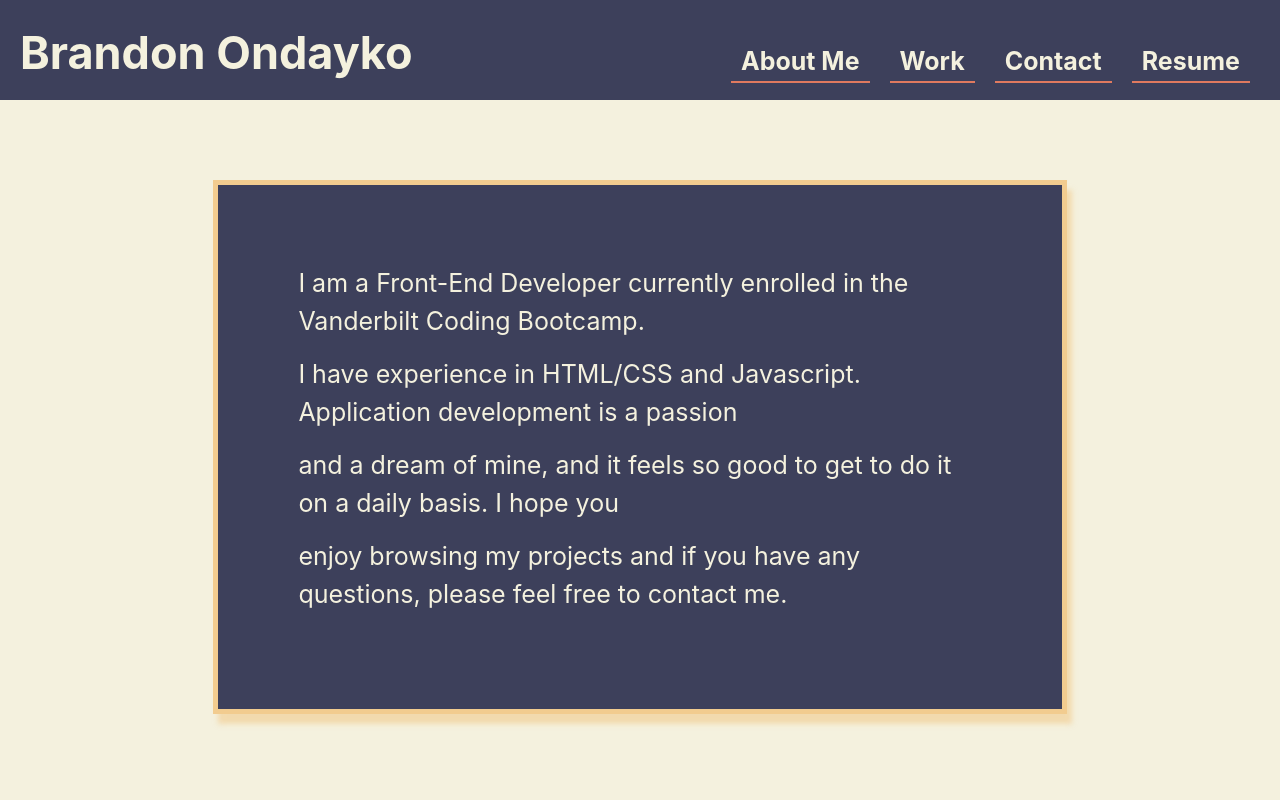
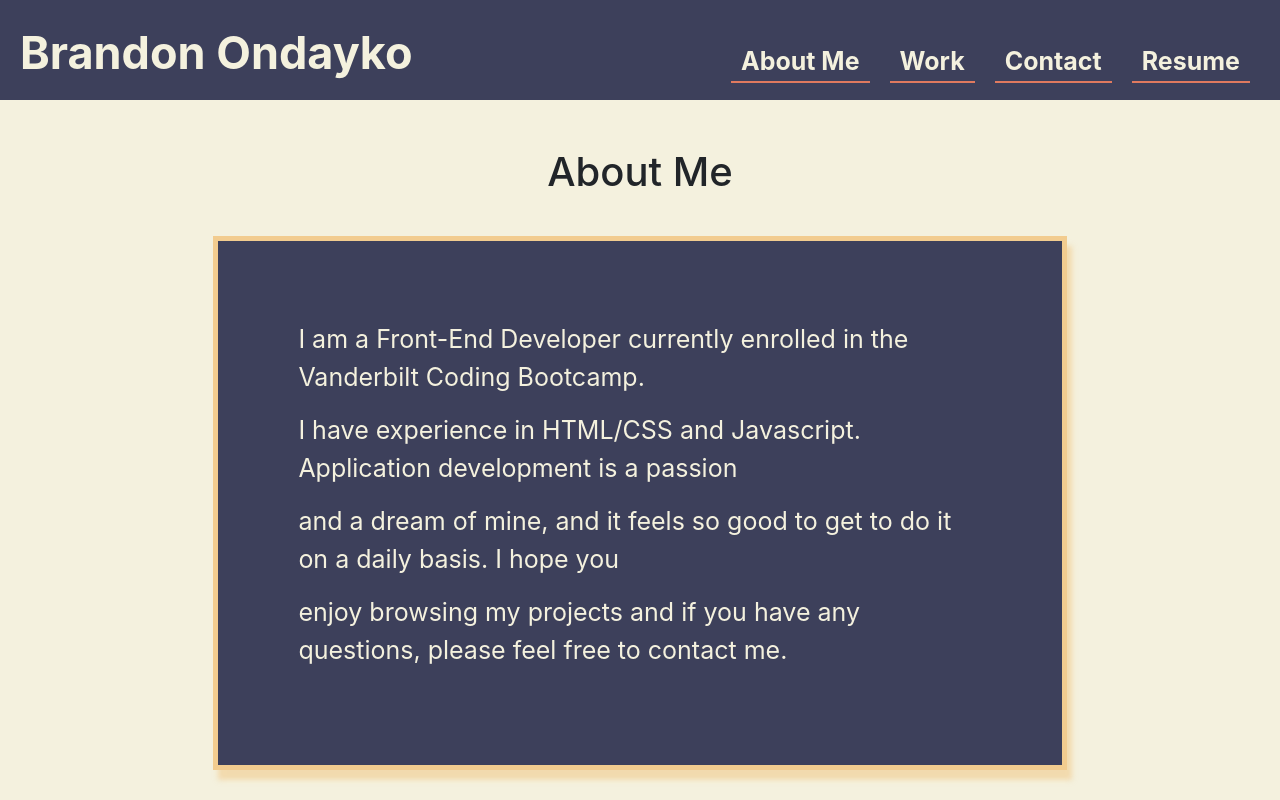
Before and after one commit to Ondayko14/React-Portfolio, a React (Create React App) app in the folder react-portfolio/: page / in a window 1280 px wide. Shown: the top 800 px of the page. Built offline with nearby package versions, Linux system fonts and the light colour scheme.

Commit message:
started an ABOUT ME header

```diff
--- a/react-portfolio/src/App.css
+++ b/react-portfolio/src/App.css
@@ -120,11 +120,15 @@ footer a {
 
 /* About Me */
 .about-me-container {
-  margin-top: 5rem;
+  margin-top: 2rem;
   width: 100%;
   display: flex;
   justify-content: center;
   align-items: center;
+  flex-direction: column;
+}
+.about-me-container h1 {
+  padding: 1rem 0 2rem;
 }
 
 .about-me-wrapper {
--- a/react-portfolio/src/components/about/index.jsx
+++ b/react-portfolio/src/components/about/index.jsx
@@ -3,6 +3,7 @@ import React from 'react';
 function About() {
   return (
     <div class="about-me-container">
+      <h1>About Me</h1>
       <article class="about-me-wrapper" id="About">
           <p>I am a Front-End Developer currently enrolled in the Vanderbilt Coding Bootcamp.</p>
           <p> I have experience in HTML/CSS and Javascript. Application development is a passion</p>
```
